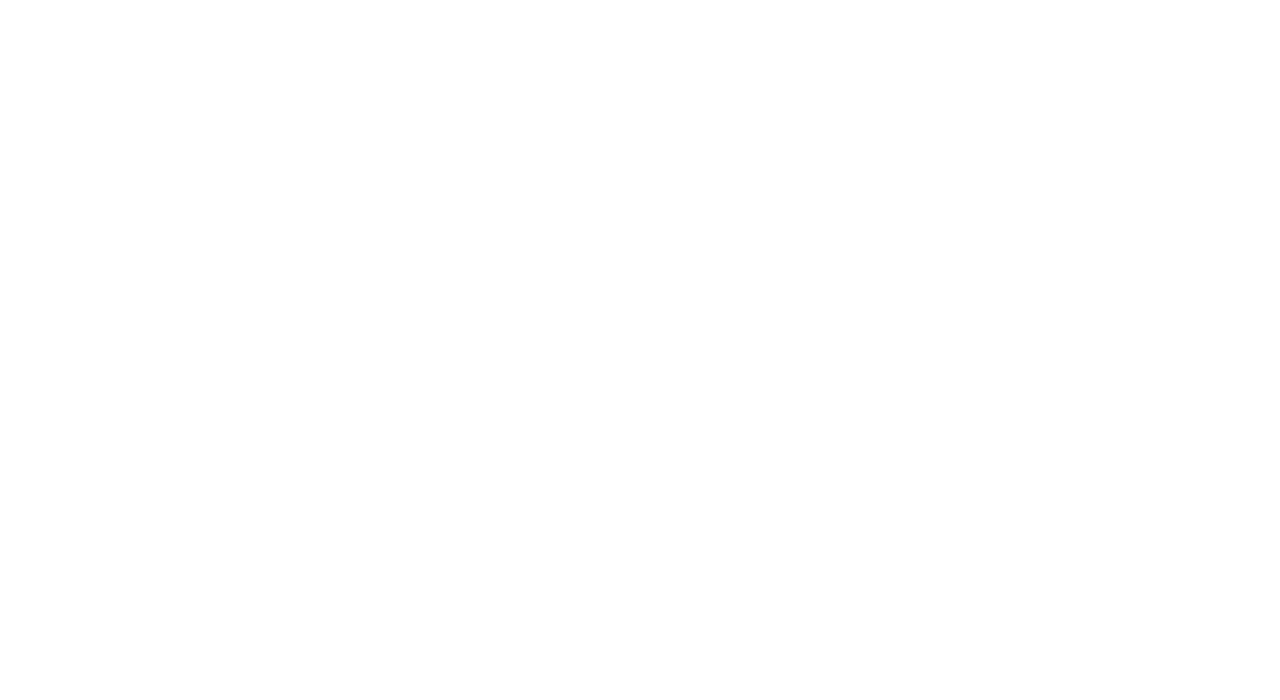
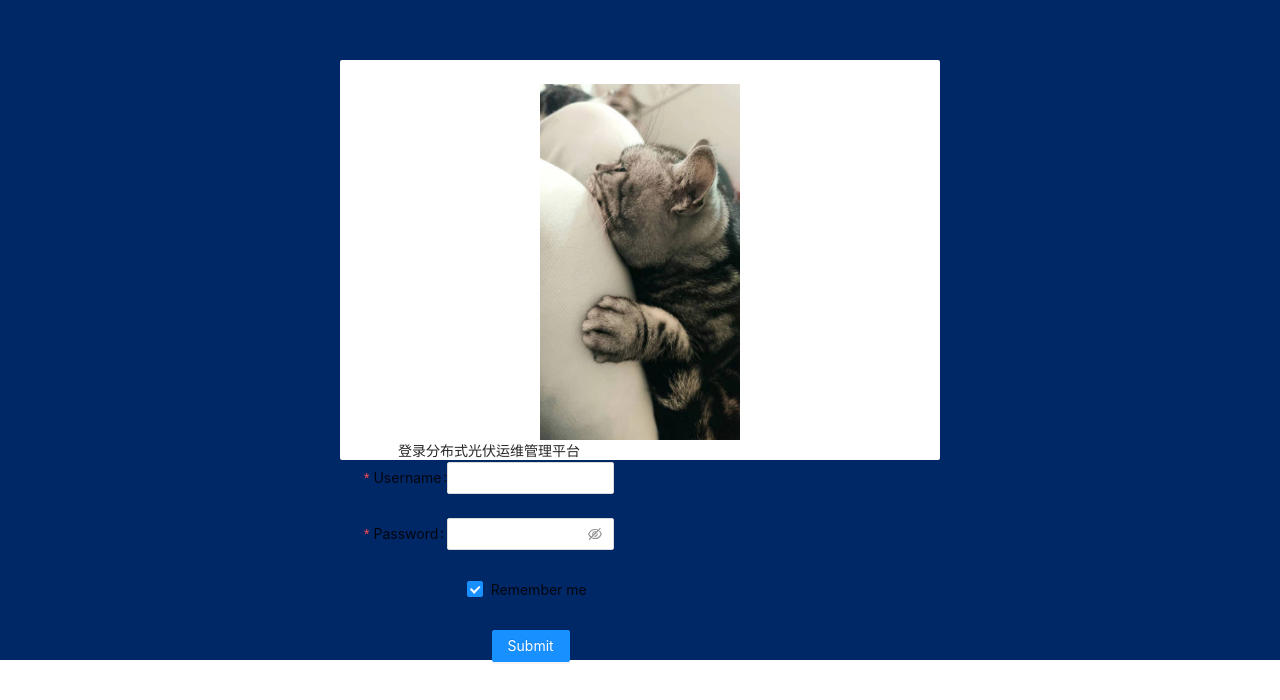
Before and after one commit to chr199769/guangfu, a React (Create React App) app: page /login in a window 1280 px wide. Before the commit this address had no page. Shown: the part 140-840 px from the top of the page. Before the commit the page ends 800 px from the top, so only its background shows below. Built offline with nearby package versions, Linux system fonts and the light colour scheme.

Commit message:
feat: login

```diff
--- a/src/App.less
+++ b/src/App.less
@@ -1,6 +1,11 @@
 @import '~antd/dist/antd.less';
+
+#root {
+  height: 100vh;
+}
 
 .App {
   text-align: center;
-  background-color: @primary-color;
+  background-color: @blue-10;
+  height: 100%;
 }
--- a/src/App.tsx
+++ b/src/App.tsx
@@ -2,6 +2,7 @@ import React from 'react';
 import { BrowserRouter, Routes, Route } from 'react-router-dom';
 import './App.less';
 import DangerReport from './pages/dangerReport';
+import Login from './pages/login';
 import Monitor from './pages/monitor';
 import Platfrom from './pages/platfrom';
 
@@ -10,12 +11,9 @@ function App() {
     <div className='App'>
       <BrowserRouter>
         <Routes>
+          <Route path='/login' element={<Login />} />
           <Route path='/platform' element={<Platfrom />} />
-        </Routes>
-        <Routes>
           <Route path='/monitor' element={<Monitor />} />
-        </Routes>
-        <Routes>
           <Route path='/dangerReport' element={<DangerReport />} />
         </Routes>
       </BrowserRouter>
--- /dev/null
+++ b/src/compoents/Avatar/index.tsx
@@ -0,0 +1,15 @@
+import React from 'react'
+import { Avatar } from 'antd'
+import { UserOutlined } from '@ant-design/icons'
+
+function MyAvatar() {
+  return (
+    <>
+      <Avatar size="large" icon={<UserOutlined style={{ fontSize: '20px' }}/>} />
+      <span style={{ marginLeft: '5px' }}>开发者</span>
+    </>
+
+  )
+}
+
+export default MyAvatar
--- a/src/compoents/Sider/index.tsx
+++ b/src/compoents/Sider/index.tsx
@@ -1,6 +1,7 @@
 import React from 'react'
 import { Menu } from 'antd'
 import { Link } from 'react-router-dom'
+import Avatar from '../Avatar'
 
 function Sider() {
   return (
@@ -10,6 +11,9 @@ function Sider() {
         mode="vertical"
         theme="dark"
       >
+        <Menu.Item style={{height: '45px'}}>
+          <Avatar />
+        </Menu.Item>
         <Menu.Item key="platform" >
           <Link to='/platform'>platform</Link>
         </Menu.Item>
--- /dev/null
+++ b/src/pages/login/LoginForm.tsx
@@ -0,0 +1,79 @@
+import React from 'react'
+import { Form, Input, Button, Checkbox } from 'antd'
+
+interface Props {
+  onFinish: (value: any) => void;
+  onFinishFailed: (value: any) => void;
+
+}
+const LoginForm = (props: Props) => {
+  const { onFinish, onFinishFailed } = props;
+
+  return (
+    <Form
+      name="basic"
+      labelCol={{
+        span: 8,
+      }}
+      wrapperCol={{
+        span: 16,
+      }}
+      initialValues={{
+        remember: true,
+      }}
+      onFinish={onFinish}
+      onFinishFailed={onFinishFailed}
+      autoComplete="off"
+    >
+      <Form.Item
+        label="Username"
+        name="username"
+        rules={[
+          {
+            required: true,
+            message: 'Please input your username!',
+          },
+        ]}
+      >
+        <Input />
+      </Form.Item>
+
+      <Form.Item
+        label="Password"
+        name="password"
+        rules={[
+          {
+            required: true,
+            message: 'Please input your password!',
+          },
+        ]}
+      >
+        <Input.Password />
+      </Form.Item>
+
+      <Form.Item
+        name="remember"
+        valuePropName="checked"
+        wrapperCol={{
+          offset: 8,
+          span: 16,
+        }}
+      >
+        <Checkbox>Remember me</Checkbox>
+      </Form.Item>
+
+      <Form.Item
+        wrapperCol={{
+          offset: 8,
+          span: 16,
+        }}
+      >
+        <Button type="primary" htmlType="submit">
+          Submit
+        </Button>
+      </Form.Item>
+    </Form>
+  )
+}
+
+export default LoginForm
--- /dev/null
+++ b/src/pages/login/index.module.less
@@ -0,0 +1,11 @@
+.login-container {
+  display: flex;
+  justify-content: center;
+  align-items: center;
+  height: 100%;
+}
+
+.form-container {
+  width: 250px;
+  height: 400px;
+}
--- /dev/null
+++ b/src/pages/login/index.tsx
@@ -0,0 +1,33 @@
+import React from "react";
+import LoginForm from "./LoginForm";
+import styles from './index.module.less';
+import { Card, Image } from "antd";
+import LoginCardImg from '../../static/LoginCardImg.jpeg';
+
+const Login = () => {
+  const onFinish = (values: any) => {
+    console.log('Success:', values);
+  };
+
+  const onFinishFailed = (errorInfo: any) => {
+    console.log('Failed:', errorInfo);
+  };
+
+  return (
+    <div className={styles['login-container']}>
+      <Card
+        bordered={false}
+        bodyStyle={{ width: '600px', height: '400px', }}
+      >
+        <Image width={200} preview={false} src={LoginCardImg} />
+        <div className={styles['form-container']}>
+          <span>登录</span>
+          <span>分布式光伏运维管理平台</span>
+          <LoginForm onFinish={onFinish} onFinishFailed={onFinishFailed} />
+        </div>
+      </Card>
+    </div>
+  );
+};
+
+export default Login
```
Also changed, not shown: src/static/LoginCardImg.jpeg (added), 1 other file (tests, documents, lock files or other folders).
